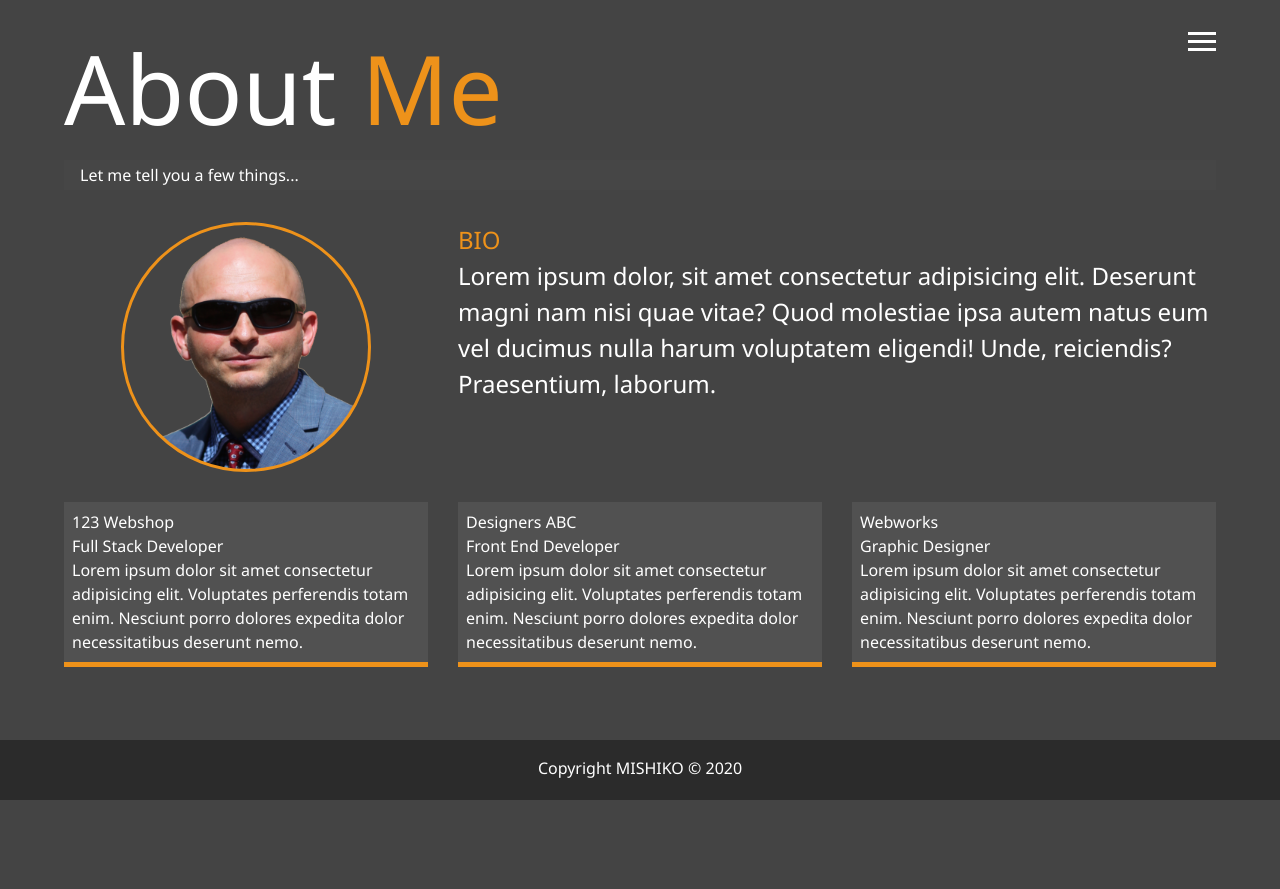
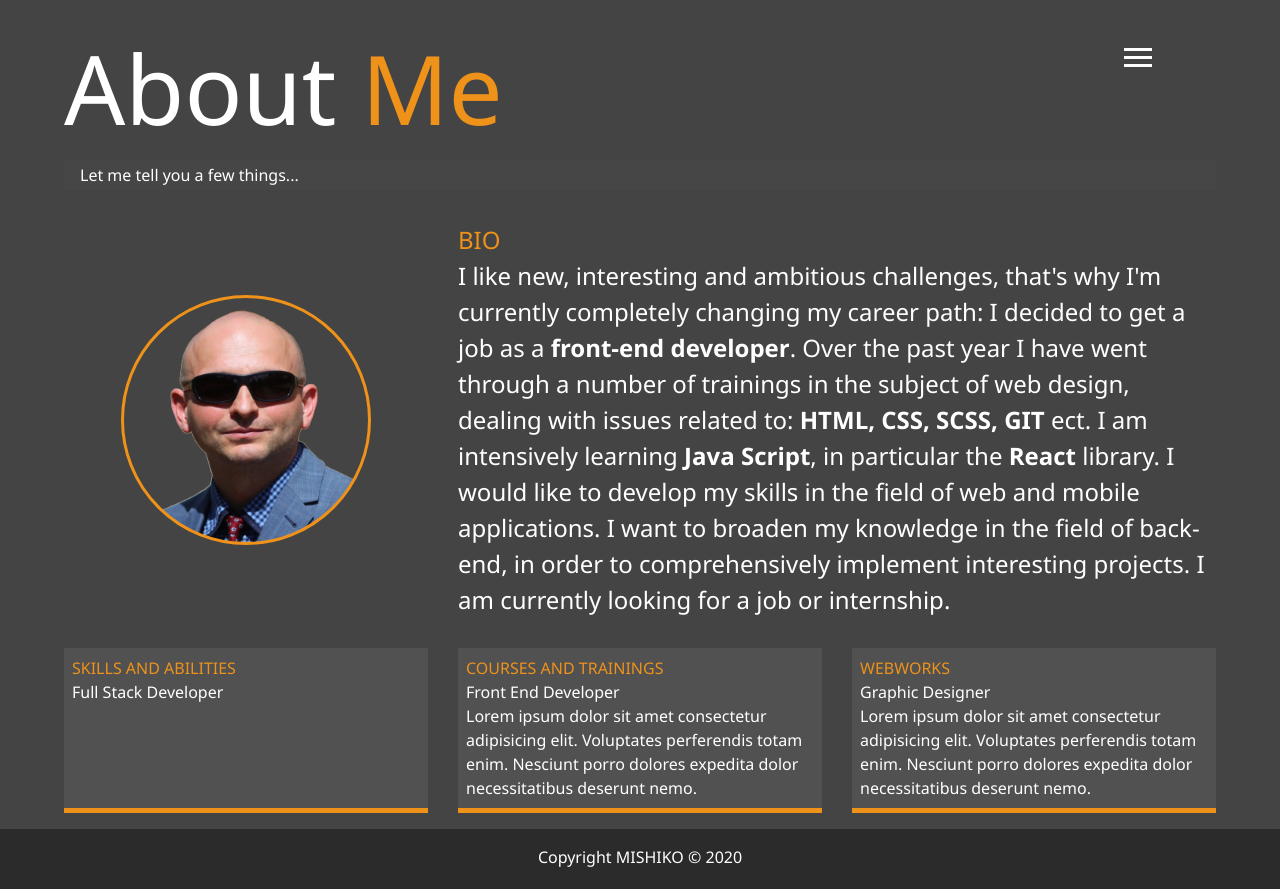
Before and after one commit to misza777/portfolio_webpack_sass, a website built with webpack: page app/about.html in a window 1280 px wide. Before the commit the page ends 800 px from the top, so only its background shows below. Built offline with nearby package versions, Linux system fonts and the light colour scheme.

```diff
--- a/app/about.html
+++ b/app/about.html
@@ -62,21 +62,25 @@
 
       <div class="bio">
         <h3 class="text-secondary">BIO</h3>
-        <p>Lorem ipsum dolor, sit amet consectetur adipisicing elit. Deserunt magni nam nisi quae vitae? Quod molestiae
-          ipsa
-          autem natus eum vel ducimus nulla harum voluptatem eligendi! Unde, reiciendis? Praesentium, laborum.</p>
+        <p>I like new, interesting and ambitious challenges, that's why I'm currently completely changing my career
+          path: I decided to get a job as a <span class="bold">front-end developer</span>. Over the past year I have
+          went through a number of
+          trainings in the subject of web design, dealing with issues related to: <span class="bold">HTML, CSS, SCSS,
+            GIT</span>
+          ect. I am intensively learning <span class="bold">Java Script</span>, in particular the <span
+            class="bold">React</span> library. I would like to develop my skills
+          in the field of web and mobile applications. I want to broaden my knowledge in the field of back-end, in order
+          to comprehensively implement interesting projects. I am currently looking for a job or internship.</p>
       </div>
 
       <div class="job job-1">
-        <h3>123 Webshop</h3>
+        <h3 class="text-secondary">SKILLS AND ABILITIES</h3>
         <h6>Full Stack Developer</h6>
-        <p>Lorem ipsum dolor sit amet consectetur adipisicing elit. Voluptates perferendis totam enim. Nesciunt porro
-          dolores
-          expedita dolor necessitatibus deserunt nemo.</p>
+        <p>  </p>
       </div>
 
       <div class="job job-2">
-        <h3>Designers ABC</h3>
+        <h3 class="text-secondary">COURSES AND TRAININGS</h3>
         <h6>Front End Developer</h6>
         <p>Lorem ipsum dolor sit amet consectetur adipisicing elit. Voluptates perferendis totam enim. Nesciunt porro
           dolores
@@ -84,7 +88,7 @@
       </div>
 
       <div class="job job-3">
-        <h3>Webworks</h3>
+        <h3 class="text-secondary">WEBWORKS</h3>
         <h6>Graphic Designer</h6>
         <p>Lorem ipsum dolor sit amet consectetur adipisicing elit. Voluptates perferendis totam enim. Nesciunt porro
           dolores
--- a/app/sass/_about.scss
+++ b/app/sass/_about.scss
@@ -46,6 +46,8 @@
     }
 }
 
+
+
 #main-footer {
     text-align: center;
     padding: 1rem;
--- a/app/sass/_config.scss
+++ b/app/sass/_config.scss
@@ -6,6 +6,7 @@
   $show-home-image: "true";
   $home-image: url(../images/background_1920x1280.jpg);
   $background-opacity: 0.6;
+  $font-weight-heavy: 700;
 
   @mixin easeOut {
       transition: all 0.5s ease-out;
@@ -96,3 +97,7 @@
       color: #333;
       float: right;
   }
+
+  .bold {
+      font-weight: $font-weight-heavy;
+  }
--- a/app/sass/_header.scss
+++ b/app/sass/_header.scss
@@ -1,5 +1,5 @@
 header {
-    position: fixed;
+    position: relative;
     z-index: 2;
     width: 100%;
 }
@@ -8,8 +8,8 @@
 .menu-btn {
     position: absolute;
     z-index: 3;
-    right: 4rem;
-    top: 2rem;
+    right: 10%;
+    top: calc(100vh - 94vh);
     cursor: pointer;
     @include easeOut;
 
```
Also changed, not shown: app/index.html (+4 -4 lines).
